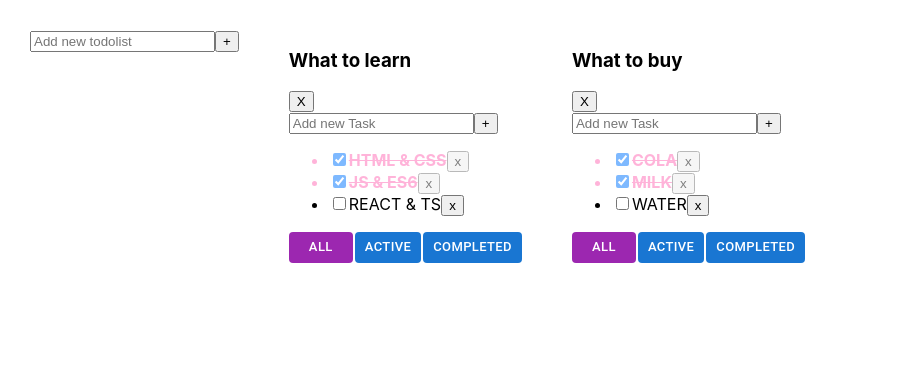
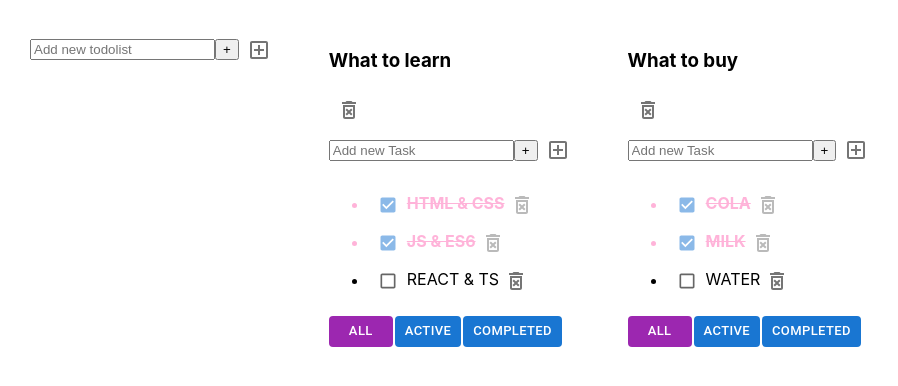
Before and after one commit to Paskinho/newtodolist, a React (Create React App) app: page / in a window 1280 px wide. Shown: the top 386 px of the page, without its empty margins (0-898 px from the left). Built offline with nearby package versions, Linux system fonts and the light colour scheme.

Commit message:
7 lesson changed checkbox and input

```diff
--- a/src/AddItemForm.tsx
+++ b/src/AddItemForm.tsx
@@ -1,4 +1,6 @@
+import { IconButton } from '@mui/material';
 import React, {ChangeEvent, KeyboardEvent, useState} from 'react';
+import {AddBoxOutlined} from "@mui/icons-material";
 
 type AddItemFormPropsType = {
     addItem: (title: string) => void
@@ -37,6 +39,9 @@ const onKeyDownEnterAddItem = (e: KeyboardEvent<HTMLInputElement>) => e.key ===
                 placeholder={props.placeholder}
             />
             <button onClick={onClickAddItem}>+</button>
+            <IconButton>
+            <AddBoxOutlined />
+            </IconButton>
             {error &&
                 <div style={{fontWeight: "bold", color: "hotpink"}}>
                     Title is required</div>}
--- a/src/EditableSpan.tsx
+++ b/src/EditableSpan.tsx
@@ -1,3 +1,4 @@
+import { TextField } from '@mui/material';
 import React, {ChangeEvent, useState} from 'react';
 import {KeyboardEvent} from "react";
 
@@ -24,12 +25,13 @@ const EditableSpan = (props: EditableSpanPropsType) => {
     const OnKeyChangeTitle = (e:KeyboardEvent<HTMLInputElement>) => e.key === "Enter" && offEditMode()
     return (
         isEditMode
-        ? <input
-            value={title}
+            ? <TextField
+                value={title}
                 onBlur={offEditMode}
-                 autoFocus
-                 onChange={onChangeSetLocalTitle}
-            onKeyDown={OnKeyChangeTitle}/>
+                autoFocus
+                onChange={onChangeSetLocalTitle}
+                onKeyDown={OnKeyChangeTitle}
+            />
         :<span onDoubleClick={onEditMode}>
 {props.title}
 
--- a/src/Todolist.tsx
+++ b/src/Todolist.tsx
@@ -2,7 +2,8 @@ import React, {ChangeEvent} from 'react';
 import {FilterValuesType, TaskType} from "./App";
 import AddItemForm from "./AddItemForm";
 import EditableSpan from "./EditableSpan";
-import {Button} from "@mui/material";
+import {Button, Checkbox, IconButton} from "@mui/material";
+import {DeleteForeverOutlined} from "@mui/icons-material";
 
 
 type TodoListPropsType = {
@@ -35,14 +36,18 @@ export const TodoList = (props: TodoListPropsType) => {
                     const isDoneClass = task.isDone ? "isDone" : ""
                     return (
                         <li key={task.id} className={isDoneClass}>
-                            <input
-                                type="checkbox"
+
+                            <Checkbox
+                                size = {"small"}
+                                color = {"primary"}
                                 checked={task.isDone}
                                 onChange={changeTaskStatus}
                             />
                             <EditableSpan title={task.title} changeTitle={changeTaskTitle}/>
 
-                            <button onClick={removeTask}>x</button>
+                            <IconButton onClick={removeTask} size={"small"}>
+                                <DeleteForeverOutlined/>
+                            </IconButton>
                         </li>
                     )
                 })
@@ -71,7 +76,9 @@ const btnStyle = {marginRight: "2px"}
             <h3>
             <EditableSpan title={props.title} changeTitle={changeTitle}/>
             </h3>
-            <button onClick={removeTodoList}>X</button>
+            <IconButton onClick={removeTodoList}>
+                <DeleteForeverOutlined/>
+            </IconButton>
             <AddItemForm addItem={addTask}
             placeholder={"Add new Task"}/>
             {tasksJSXItemsList}
```
